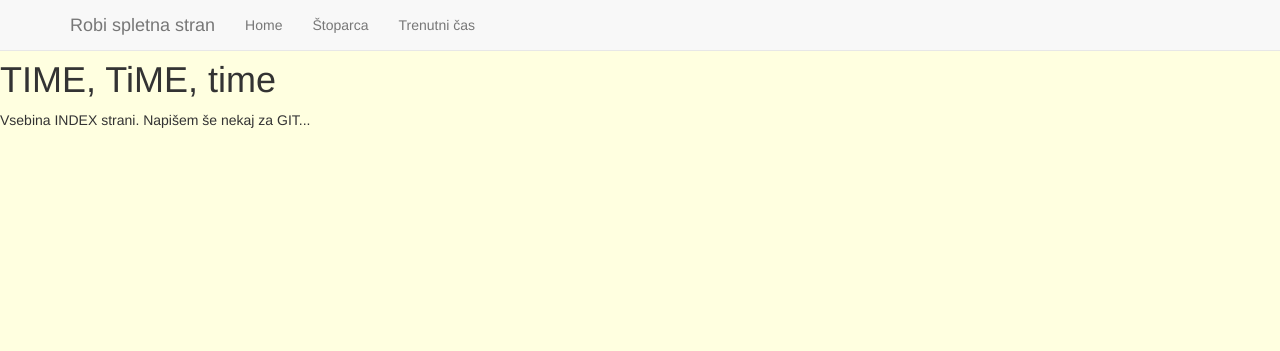
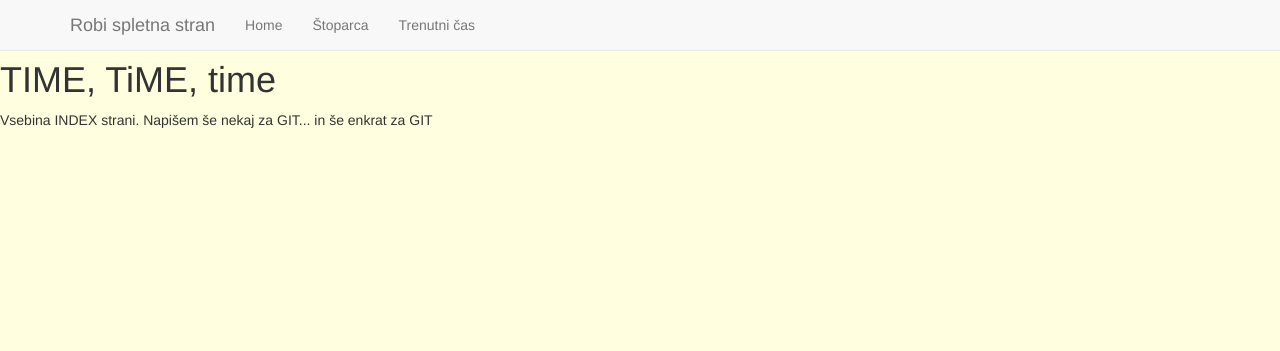
Before and after one commit to kzeko/time1-1, a Python web app: template templates/index.html in a window 1280 px wide. Shown: the top 351 px of the page. Run offline with Jinja, Linux system fonts and the light colour scheme; the template is opened without the code that fills it, so the values that code supplies are empty; some libraries are stand-ins or nearby versions.

Commit message:
napisal še nekaj za GIT sinc test

```diff
--- a/templates/index.html
+++ b/templates/index.html
@@ -5,4 +5,6 @@ Vsebina INDEX strani.
 
 Napišem še nekaj za GIT...
 
+in še enkrat za GIT
+
 {% endblock vsebina %}
```
